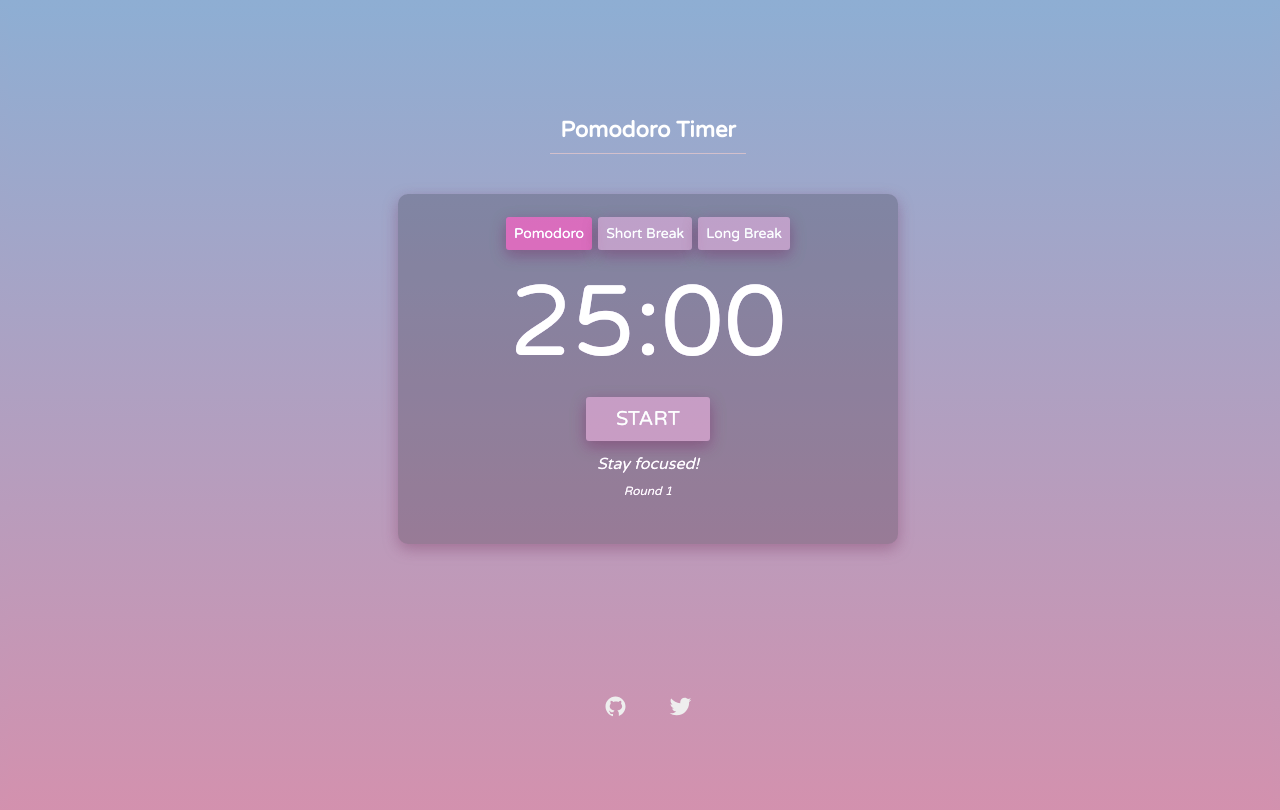
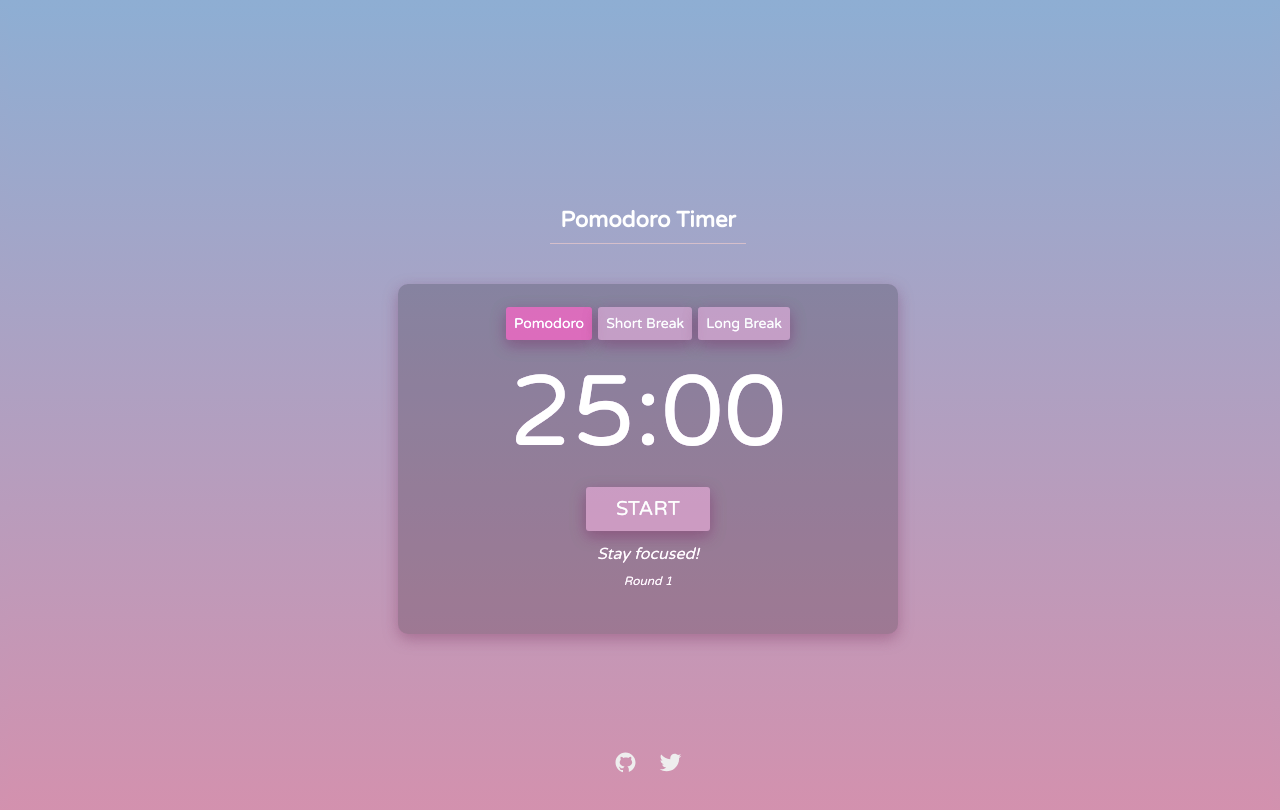
Before and after one commit to gizemnkorkmaz/pomodoro-timer, a React (Create React App) app: page / in a window 1280 px wide. Shown: the top 810 px of the page. Built offline with nearby package versions, Linux system fonts and the light colour scheme; some icons are missing.

Commit message:
Remove flex && Add position property to Footer

```diff
--- a/src/components/Footer/Footer.module.css
+++ b/src/components/Footer/Footer.module.css
@@ -1,9 +1,9 @@
 .Footer {
-  display: flex;
-  justify-content: center;
-  padding-top: 150px;
+  position: absolute;
+  bottom: 0;
+  padding: 20px;
 }
 
 .Link {
-  padding: 0 20px;
+  margin: 0 10px;
 }
```
